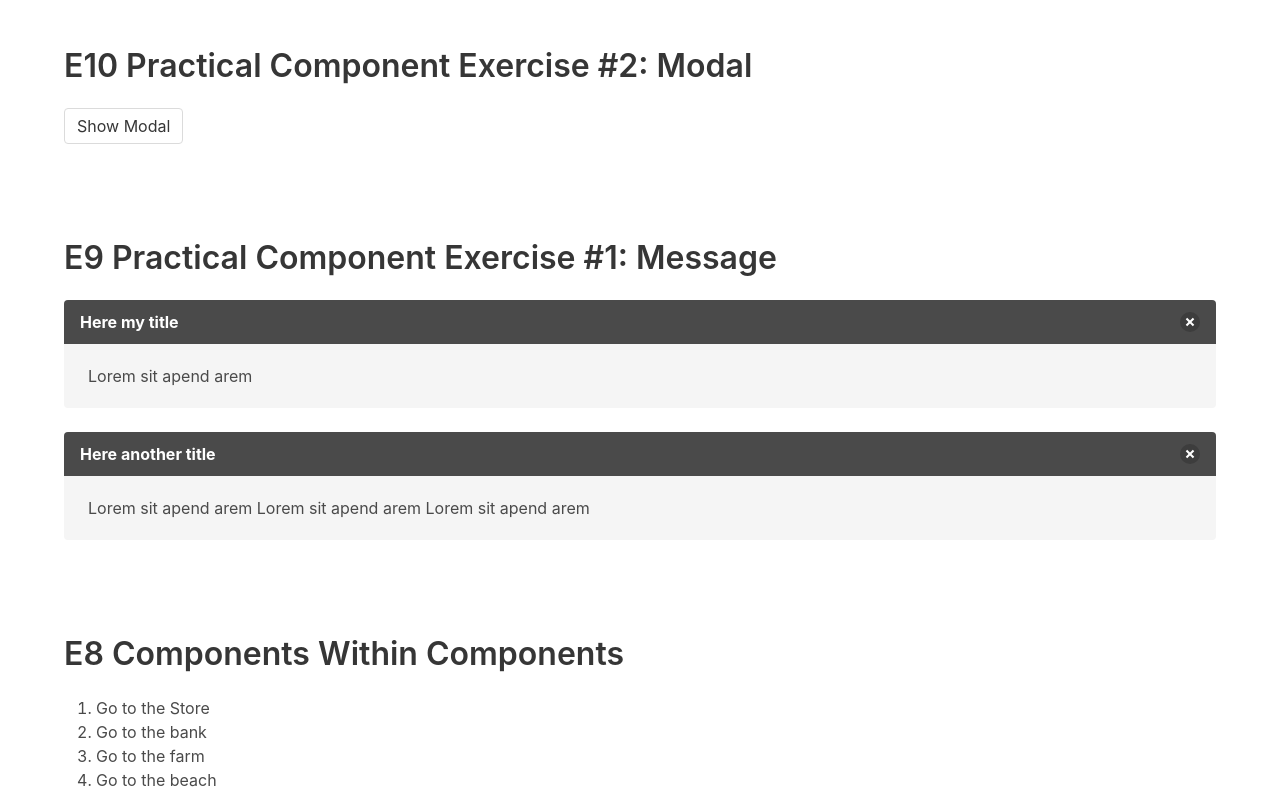
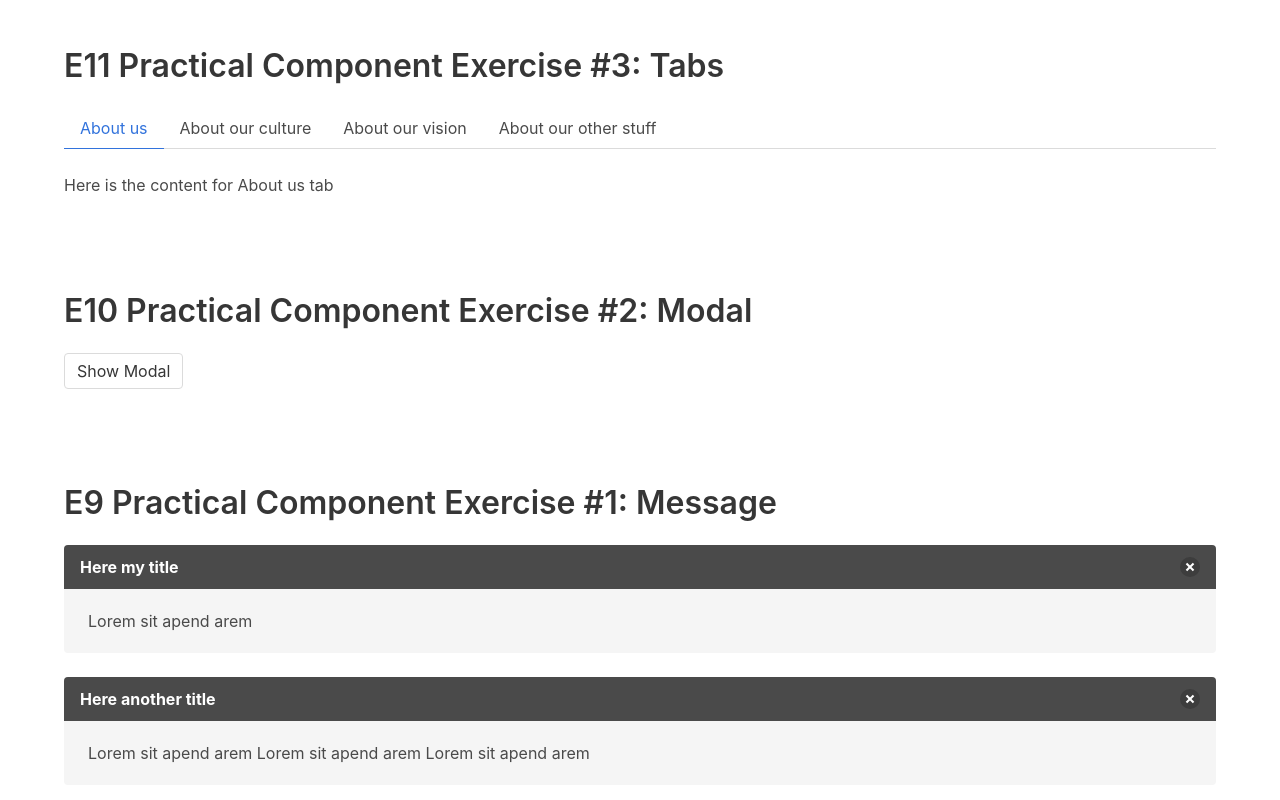
Before and after one commit to c-zab/Laravel_Vue, a Vue app: page / in a window 1280 px wide. Shown: the top 800 px of the page. Built offline with nearby package versions, Linux system fonts and the light colour scheme.

Commit message:
E11 Practical Component: Tabs

```diff
--- a/package.json
+++ b/package.json
@@ -30,7 +30,8 @@
       "eslint:recommended"
     ],
     "rules": {
-		"indent": [2, "tab"]
+		"indent": [2, "tab"],
+		"no-console": "off"
 	},
     "parserOptions": {
 		"emacVersion": 6,
--- a/src/App.vue
+++ b/src/App.vue
@@ -1,5 +1,6 @@
 <template>
   <div id="app">
+    <tabs-component />
     <modal-component />
     <message-component />
     <components-within />
@@ -18,6 +19,7 @@ import Components from './components/Components.vue'
 import ComponentsWithin from './components/ComponentsWithinComponents.vue'
 import MessageComponent from './components/MessageComponent.vue'
 import ModalComponent from './components/ModalComponent.vue'
+import TabsComponent from './components/TabsComponent.vue'
 
 export default {
 	name: 'App',
@@ -29,6 +31,7 @@ export default {
 		ComponentsWithin,
 		MessageComponent,
 		ModalComponent,
+		TabsComponent
 	},
 	data() {
 		return {
@@ -46,14 +49,3 @@ export default {
 }
 
 </script>
-
-<style>
-#break {
-   width: 100%;
-   margin: 0;
-   padding: 0;
-   background-color:#000;
-   top: 0;
-   left: 0;
-}
-</style>
--- /dev/null
+++ b/src/components/TabsComponent.vue
@@ -0,0 +1,43 @@
+<template>
+  <div class="section">
+    <div class="container">
+      <h1 class="title">
+        E11 Practical Component Exercise #3: Tabs
+      </h1>
+
+      <tabs>
+        <tab
+          name="About us"
+          :selected="true"
+        >
+          <h1>Here is the content for About us tab</h1>
+        </tab>
+        <tab name="About our culture">
+          <h1>Here is the content for About our culture tab</h1>
+        </tab>
+        <tab name="About our vision">
+          <h1>Here is the content for About our vision tab</h1>
+        </tab>
+        <tab name="About our other stuff">
+          <h1>Here is the content for our other stuff tab</h1>
+        </tab>
+      </tabs>
+    </div>
+  </div>
+</template>
+
+<script>
+import tabs from './widgets/Tabs'
+import tab from './widgets/Tab'
+
+export default {
+	components: {
+		tabs,
+		tab
+	}
+}
+</script>
+
+<style>
+
+</style>
--- /dev/null
+++ b/src/components/widgets/Tab.vue
@@ -0,0 +1,37 @@
+<template>
+  <div v-show="isActive">
+    <slot />
+  </div>
+</template>
+
+<script>
+export default {
+	props: {
+		name: {
+			type: String,
+			required: true
+		},
+		selected: {
+			type: Boolean,
+			default: false
+		}
+	},
+	data() {
+		return {
+			isActive: false
+		}
+	},
+	computed:{
+		href() {
+			return '#'+this.name.toLowerCase().replace(/ /g,'-');
+		}
+	},
+	mounted(){
+		this.isActive = this.selected;
+	},
+}
+</script>
+
+<style>
+
+</style>
--- /dev/null
+++ b/src/components/widgets/Tabs.vue
@@ -0,0 +1,47 @@
+<template>
+  <div>
+    <div class="tabs">
+      <ul>
+        <li
+          v-for="tab in tabs"
+          :key="tab.name"
+          :class="{'is-active': tab.isActive}"
+        >
+          <a
+            :href="tab.href"
+            @click="selectTab(tab)"
+          >{{ tab.name }}</a>
+        </li>
+      </ul>
+    </div>
+    <div class="tabs-details">
+      <slot />
+    </div>
+  </div>
+</template>
+
+<script>
+import tab from './Tab'
+
+export default {
+	components: {
+		// eslint-disable-next-line vue/no-unused-components
+		tab
+	},
+	data(){
+		return {
+			tabs: []
+		}
+	},
+	created() {
+		this.tabs = this.$children;
+	},
+	methods: {
+		selectTab(selectedTab){
+			this.tabs.forEach(tab => {
+				tab.isActive = (tab.name == selectedTab.name)
+			})
+		}
+	}
+}
+</script>
```
